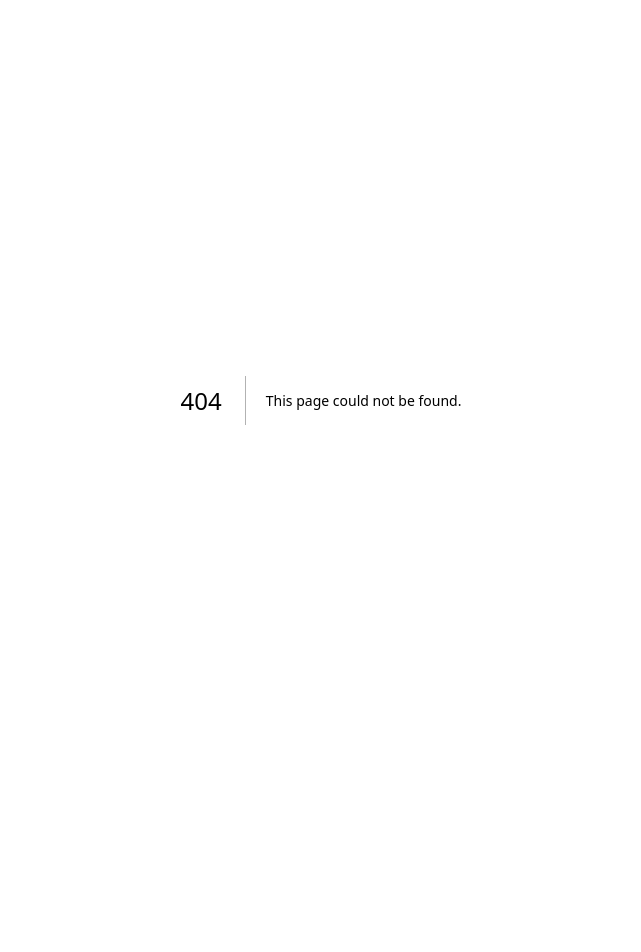
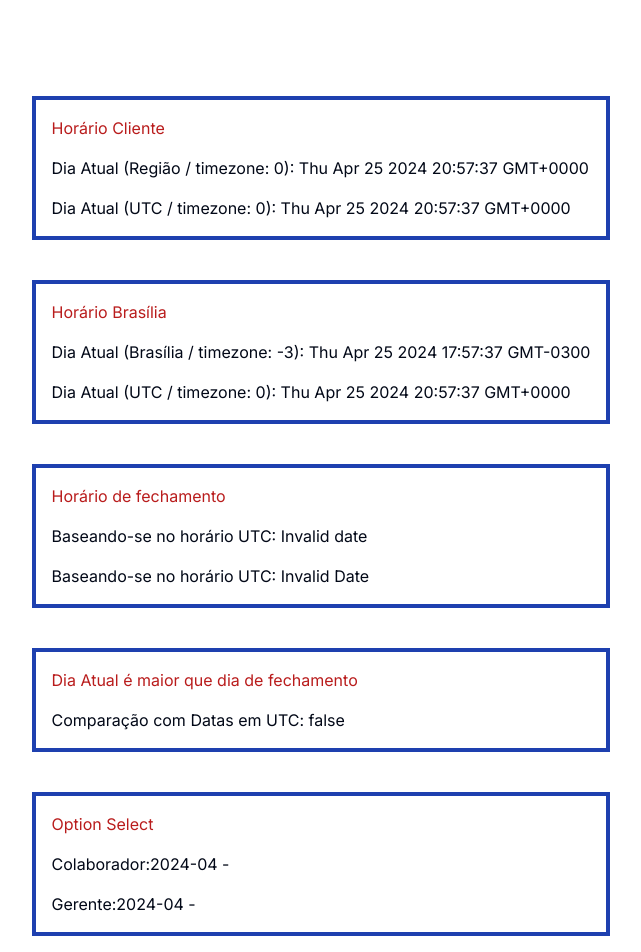
Before and after one commit to AndersonNascimentoAFSN/calc-time, a Next.js app: page /time in a window 1280 px wide. Before the commit this address had no page. Shown: the top 952 px of the page, without its empty margins (319-960 px from the left). Before the commit the page ends 800 px from the top, so only its background shows below. Built offline with nearby package versions, Linux system fonts and the light colour scheme; no server answers.

Commit message:
feat: test

```diff
--- /dev/null
+++ b/src/app/time/page.tsx
@@ -0,0 +1,14 @@
+import dynamic from 'next/dynamic'
+
+const CurrentDateNew = dynamic(() => import('@/components').then(
+  (mod) => mod.CurrentDateNew),
+  { ssr: false, loading: () => <p>Loading...</p> }
+)
+
+export default function page() {
+  return (
+    <div className="flex min-h-screen flex-col items-center gap-6 p-24">
+      <CurrentDateNew />
+    </div>
+  )
+}
--- a/src/components/conversor/conversor.tsx
+++ b/src/components/conversor/conversor.tsx
@@ -1,16 +1,10 @@
 'use client'
 
 import { useState } from 'react'
-import dynamic from 'next/dynamic'
 
 import { TimeConverter } from 'andersonnascimentoafsn-utils'
 
 // import { Button } from "@/components/ui/button"
-
-const CurrentDate = dynamic(() => import('../current-date').then(
-  (mod) => mod.CurrentDate),
-  { ssr: false, loading: () => <p>Loading...</p> }
-)
 
 import {
   Card,
@@ -28,12 +22,6 @@ import {
   TabsList,
   TabsTrigger,
 } from "@/components/ui/tabs"
-import { createDateInSaoPaulo } from '@/utils'
-
-const CurrentDateNew = dynamic(() => import('../current-date-new').then(
-  (mod) => mod.CurrentDateNew),
-  { ssr: false, loading: () => <p>Loading...</p> }
-)
 
 export function Conversor() {
   const [time, setTime] = useState('00:00')
@@ -108,8 +96,6 @@ export function Conversor() {
           </Card>
         </TabsContent>
       </Tabs>
-
-      <CurrentDateNew />
     </div>
   )
 }
--- a/src/components/current-date-new/CurrentDateNew.tsx
+++ b/src/components/current-date-new/CurrentDateNew.tsx
@@ -8,7 +8,11 @@ import momentTZ from 'moment-timezone';
 const deadlineDay = process.env.NEXT_PUBLIC_MANAGER_APPROVE_REPPROVE_COMPETENCE_DEADLINE_DAY
 const deadlineHour = process.env.NEXT_PUBLIC_MANAGER_APPROVE_REPPROVE_COMPETENCE_DEADLINE_HOUR
 
+const deadlineDayCollaborator = process.env.NEXT_PUBLIC_MAX_DAY_LAUNCH
+const deadlineHourCollaborator = process.env.NEXT_PUBLIC_MAX_HOUR_LAUNCH
+
 import { createDateInSaoPaulo } from "@/utils";
+import { usePreSelectedOption } from "@/hooks/use-pre-selected-option/usePreSelectedOption";
 
 export function CurrentDateNew() {
   // const deadLineDate = createDateInSaoPaulo()
@@ -21,10 +25,6 @@ export function CurrentDateNew() {
 
   const currentDateBrazilian = momentTZ().tz("America/Sao_Paulo")
   const currentDateBrazilianUtc = momentTZ().tz("America/Sao_Paulo").utc()
-
-  // console.log('currentDateUtc', currentDateLocalUtc)
-
-
 
   useEffect(() => {
     const getIp = async () => {
@@ -48,6 +48,20 @@ export function CurrentDateNew() {
 
   const closeDateUTC = brazilianClosingDate.utc()
 
+  const closeDateManager = closeDateUTC.toDate()
+
+  const closeDateCollaborator = moment.tz({
+    day: day,
+    hour: deadlineHourCollaborator?.split(':')[0],
+    minute: deadlineHourCollaborator?.split(':')[1],
+  }, "America/Sao_Paulo").utc().toDate()
+
+  const { preSelectedOption: collaborator } = usePreSelectedOption({ appointmentManagement: false, dateOfNextCompetence: closeDateCollaborator })
+  const { preSelectedOption: manager } = usePreSelectedOption({ appointmentManagement: true, dateOfNextCompetence: closeDateManager })
+
+  console.log('collaborator', collaborator)
+  console.log('manager', manager)
+
   return (
     <div className="flex flex-col gap-10">
       <div className="flex flex-col gap-4 border-blue-800 border-4 p-4">
@@ -65,6 +79,7 @@ export function CurrentDateNew() {
       <div className="flex flex-col gap-4 border-blue-800 border-4 p-4">
         <h1 className="text-red-700">Horário de fechamento</h1>
         <span>Baseando-se no horário UTC:  <span>{closeDateUTC.toString()}</span></span>
+        <span>Baseando-se no horário UTC:  <span>{closeDateManager.toUTCString()}</span></span>
         {/* <span>Baseando-se no horário local <br /> comparado ao horário de brasília:  <span>{currentDateBrazilian.toString()}</span></span>
         <span>Baseando-se no horário de brasília:  <span>{currentDateBrazilianUtc.toString()}</span></span> */}
       </div>
@@ -73,6 +88,16 @@ export function CurrentDateNew() {
         <h1 className="text-red-700">Dia Atual é maior que dia de fechamento</h1>
         <span>Comparação com Datas em UTC: <span>{String(currentDateBrazilianUtc.isAfter(closeDateUTC))}</span></span>
       </div>
+
+      <div className="flex flex-col gap-4 border-blue-800 border-4 p-4">
+        <h1 className="text-red-700">Option Select</h1>
+        <span>Colaborador:
+          <span>{collaborator} - {deadlineHourCollaborator}</span>
+        </span>
+        <span>Gerente:
+          <span>{manager} - {deadlineHour}</span>
+        </span>
+      </div>
     </div>
   )
 }
--- /dev/null
+++ b/src/hooks/use-pre-selected-option/usePreSelectedOption.tsx
@@ -0,0 +1,70 @@
+import { useEffect, useState } from 'react'
+import moment from 'moment'
+
+import { getPreselectedMonthOption } from '@/utils/getPreselectedMonthOption'
+
+const MANAGER_COMPETENCE_DEADLINE_HOUR =
+  process.env.NEXT_PUBLIC_MANAGER_APPROVE_REPPROVE_COMPETENCE_DEADLINE_HOUR ||
+  '14:00'
+
+const COLLABORATOR_COMPETENCE_DEADLINE_HOUR =
+  process.env.NEXT_PUBLIC_MAX_HOUR_LAUNCH || '09:30'
+
+interface UsePreSelectedOptionProps {
+  dateOfNextCompetence: Date
+  appointmentManagement: boolean
+}
+
+export function usePreSelectedOption({
+  appointmentManagement,
+  dateOfNextCompetence,
+}: UsePreSelectedOptionProps) {
+  const [preSelectedOption, setPreSelectedOption] = useState<string>('')
+
+  useEffect(() => {
+    const currentDateLocalUtc = moment().utc()
+
+    function hoursAndMinutesByResponsibility(): string {
+      return appointmentManagement
+        ? MANAGER_COMPETENCE_DEADLINE_HOUR
+        : COLLABORATOR_COMPETENCE_DEADLINE_HOUR
+    }
+
+    const hoursAndMinutes = hoursAndMinutesByResponsibility()
+
+    const hours = Number(hoursAndMinutes?.split(':')?.[0])
+    const minutes = Number(hoursAndMinutes?.split(':')?.[1])
+
+    const dateOfNextCompetenceInUTC = moment
+      .tz(
+        {
+          day: dateOfNextCompetence.getDate(),
+          hour: hours,
+          minute: minutes,
+        },
+        'America/Sao_Paulo'
+      )
+      .utc()
+
+    const isPastClosingDay = currentDateLocalUtc.isAfter(
+      dateOfNextCompetenceInUTC
+    )
+
+    const month = currentDateLocalUtc.month()
+    const year = currentDateLocalUtc.year()
+
+    const preSelectedMonthOption = getPreselectedMonthOption({
+      current: {
+        month: month,
+        year: year,
+      },
+      isPastClosingDay: isPastClosingDay,
+    })
+
+    setPreSelectedOption(preSelectedMonthOption)
+  }, [dateOfNextCompetence, appointmentManagement])
+
+  return {
+    preSelectedOption,
+  }
+}
--- /dev/null
+++ b/src/utils/getPreselectedMonthOption/getPreselectedMonthOption.ts
@@ -0,0 +1,20 @@
+interface GetPreselectedMonthOptionProps {
+  current: {
+    month: number
+    year: number
+  }
+  isPastClosingDay: boolean
+}
+
+export function getPreselectedMonthOption({
+  current: { month, year },
+  isPastClosingDay,
+}: GetPreselectedMonthOptionProps) {
+  const currentMonth = `${year}-${(month + 1).toString().padStart(2, '0')}`
+
+  const futureMonth = `${year}-${(month + 2).toString().padStart(2, '0')}`
+
+  const preSelectedMonthOption = isPastClosingDay ? futureMonth : currentMonth
+
+  return preSelectedMonthOption
+}
--- /dev/null
+++ b/src/utils/getPreselectedMonthOption/index.ts
@@ -0,0 +1 @@
+export * from './getPreselectedMonthOption'
```
Also changed, not shown: 1 other file (tests, documents, lock files or other folders).
